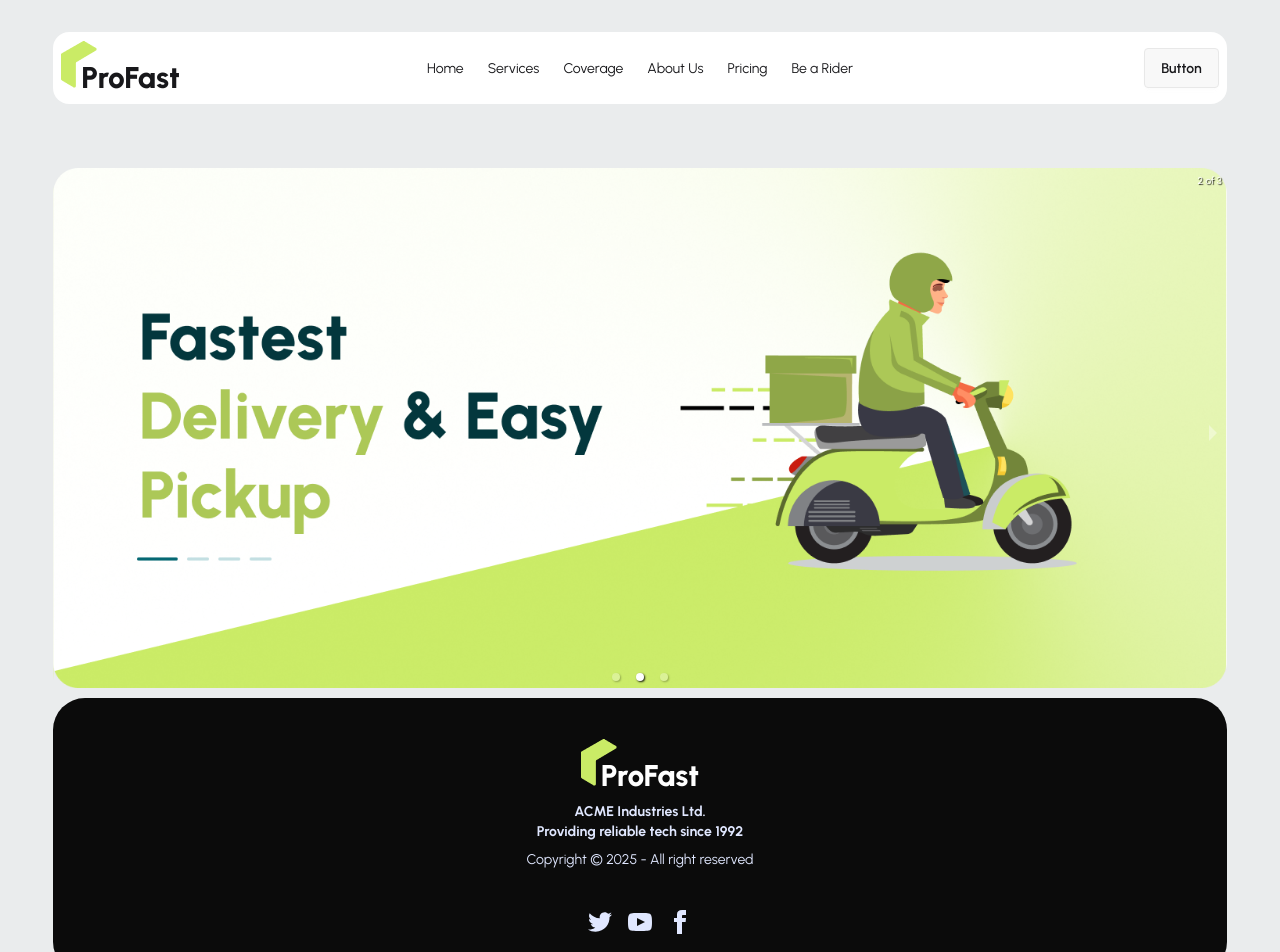
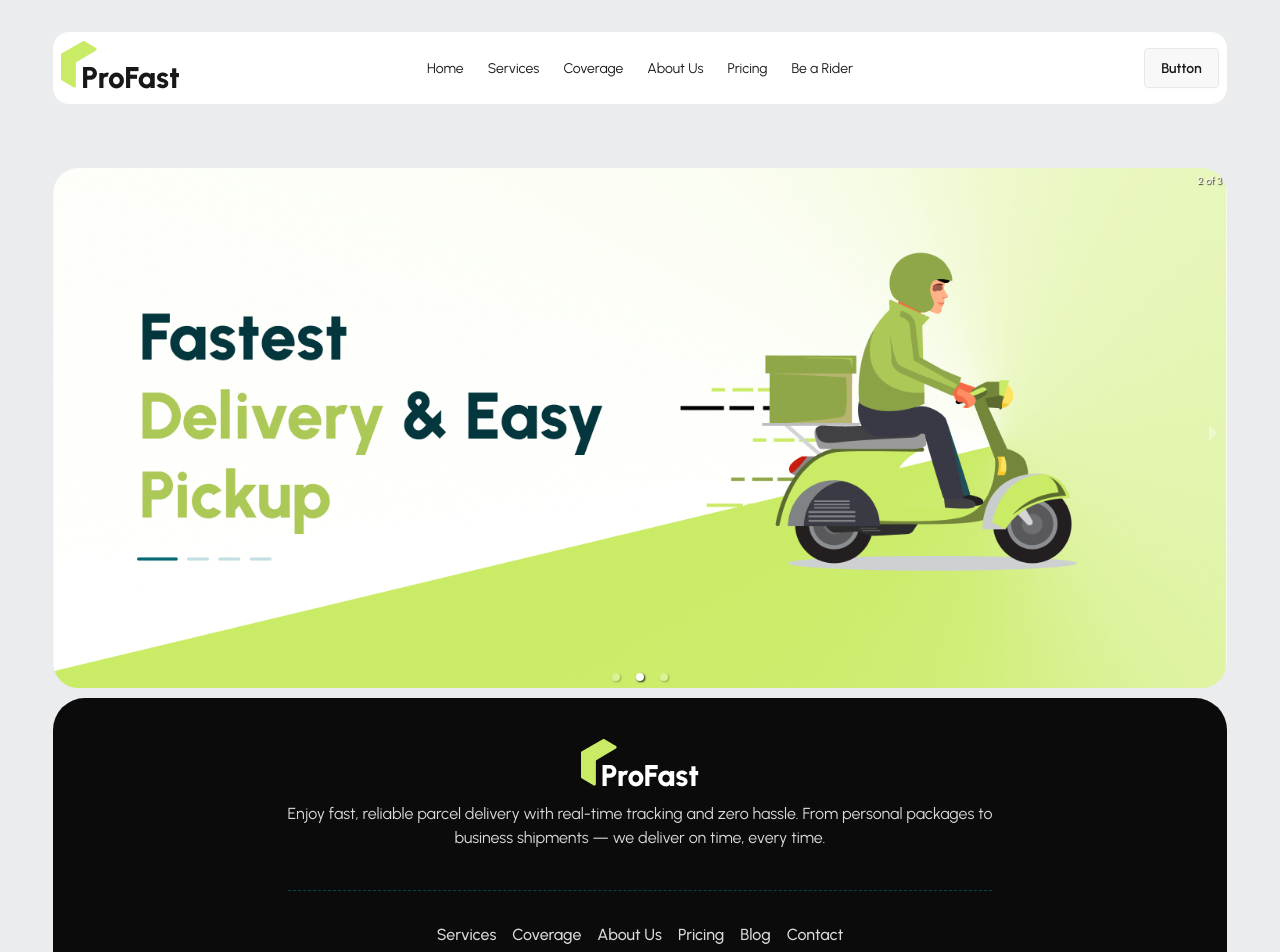
Before and after one commit to Khaiyum-Ahmed/ProFast-Client, a React (Vite) app: page / in a window 1280 px wide. Shown: the top 952 px of the page. Built offline with nearby package versions, Linux system fonts and the light colour scheme.

Commit message:
Footer section customize

```diff
--- a/package.json
+++ b/package.json
@@ -13,6 +13,7 @@
     "@tailwindcss/vite": "^4.1.14",
     "react": "^19.1.1",
     "react-dom": "^19.1.1",
+    "react-icons": "^5.5.0",
     "react-responsive-carousel": "^3.2.23",
     "react-router": "^7.9.4",
     "swiper": "^12.0.2",
--- a/src/Shared/Footer/Footer.jsx
+++ b/src/Shared/Footer/Footer.jsx
@@ -1,4 +1,7 @@
+import { NavLink } from "react-router";
 import ProfastLogo from "../ProfastLogo";
+import { FaFacebookF, FaLinkedinIn, FaYoutube } from "react-icons/fa";
+import { FaXTwitter } from "react-icons/fa6";
 
 const Footer = () => {
     return (
@@ -7,49 +10,38 @@ const Footer = () => {
                 <div className="text-white">
                     <ProfastLogo></ProfastLogo>
                 </div>
-                <p className="font-bold">
-                    ACME Industries Ltd.
-                    <br />
-                    Providing reliable tech since 1992
+                <p className="text-base text-[#DADADA] mb-8">
+                    Enjoy fast, reliable parcel delivery with real-time tracking and zero hassle. From personal packages to <br /> business shipments — we deliver on time, every time.
                 </p>
-                <p>Copyright © {new Date().getFullYear()} - All right reserved</p>
+                <div className="border-t border-b border-dashed border-[#03464D] w-full">
+                    <ul className="flex justify-center gap-4 py-8 font-medium text-base text-[#DADADA] ">
+                        <li><NavLink to="/services">Services</NavLink></li>
+                        <li><NavLink to="/coverage">Coverage</NavLink></li>
+                        <li><NavLink to="/about">About Us</NavLink></li>
+                        <li><NavLink to="/pricing">Pricing</NavLink></li>
+                        <li><NavLink to="/blog">Blog</NavLink></li>
+                        <li><NavLink to="/contact">Contact</NavLink></li>
+                    </ul>
+                </div>
+
+
             </aside>
             <nav>
                 <div className="grid grid-flow-col gap-4">
-                    <a>
-                        <svg
-                            xmlns="http://www.w3.org/2000/svg"
-                            width="24"
-                            height="24"
-                            viewBox="0 0 24 24"
-                            className="fill-current">
-                            <path
-                                d="M24 4.557c-.883.392-1.832.656-2.828.775 1.017-.609 1.798-1.574 2.165-2.724-.951.564-2.005.974-3.127 1.195-.897-.957-2.178-1.555-3.594-1.555-3.179 0-5.515 2.966-4.797 6.045-4.091-.205-7.719-2.165-10.148-5.144-1.29 2.213-.669 5.108 1.523 6.574-.806-.026-1.566-.247-2.229-.616-.054 2.281 1.581 4.415 3.949 4.89-.693.188-1.452.232-2.224.084.626 1.956 2.444 3.379 4.6 3.419-2.07 1.623-4.678 2.348-7.29 2.04 2.179 1.397 4.768 2.212 7.548 2.212 9.142 0 14.307-7.721 13.995-14.646.962-.695 1.797-1.562 2.457-2.549z"></path>
-                        </svg>
+                    <a className="w-8 h-8 bg-[#2489BE] rounded-full flex justify-center items-center text-black">
+                        <FaLinkedinIn />
                     </a>
-                    <a>
-                        <svg
-                            xmlns="http://www.w3.org/2000/svg"
-                            width="24"
-                            height="24"
-                            viewBox="0 0 24 24"
-                            className="fill-current">
-                            <path
-                                d="M19.615 3.184c-3.604-.246-11.631-.245-15.23 0-3.897.266-4.356 2.62-4.385 8.816.029 6.185.484 8.549 4.385 8.816 3.6.245 11.626.246 15.23 0 3.897-.266 4.356-2.62 4.385-8.816-.029-6.185-.484-8.549-4.385-8.816zm-10.615 12.816v-8l8 3.993-8 4.007z"></path>
-                        </svg>
+                    <a className="w-8 h-8 bg-[#fff] rounded-full flex justify-center items-center text-black">
+                        <FaXTwitter />
                     </a>
-                    <a>
-                        <svg
-                            xmlns="http://www.w3.org/2000/svg"
-                            width="24"
-                            height="24"
-                            viewBox="0 0 24 24"
-                            className="fill-current">
-                            <path
-                                d="M9 8h-3v4h3v12h5v-12h3.642l.358-4h-4v-1.667c0-.955.192-1.333 1.115-1.333h2.885v-5h-3.808c-3.596 0-5.192 1.583-5.192 4.615v3.385z"></path>
-                        </svg>
+                    <a className="w-8 h-8 bg-[#00B2FF] rounded-full flex justify-center items-center text-white text-xl">
+                        <FaFacebookF />
+                    </a>
+                    <a className="w-8 h-8 bg-[#FF0000] rounded-full flex justify-center items-center text-white text-xl">
+                        <FaYoutube />
                     </a>
                 </div>
+                <p>Copyright © {new Date().getFullYear()} - All right reserved</p>
             </nav>
         </footer>
     );
```
Also changed, not shown: 2 other files (tests, documents, lock files or other folders).
